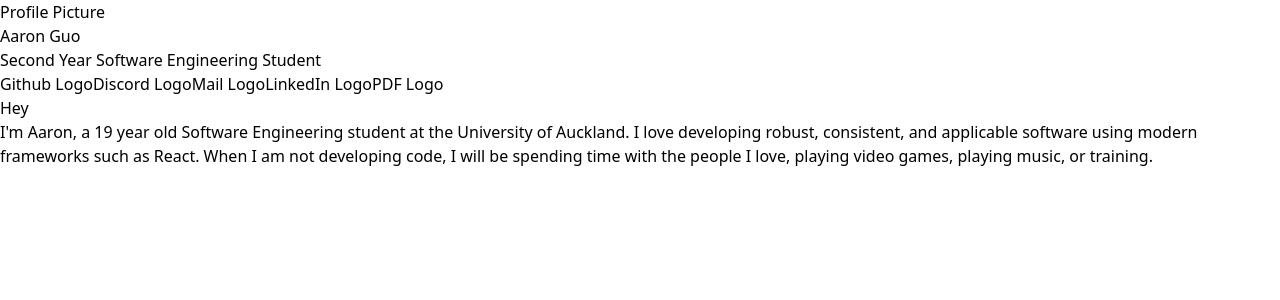
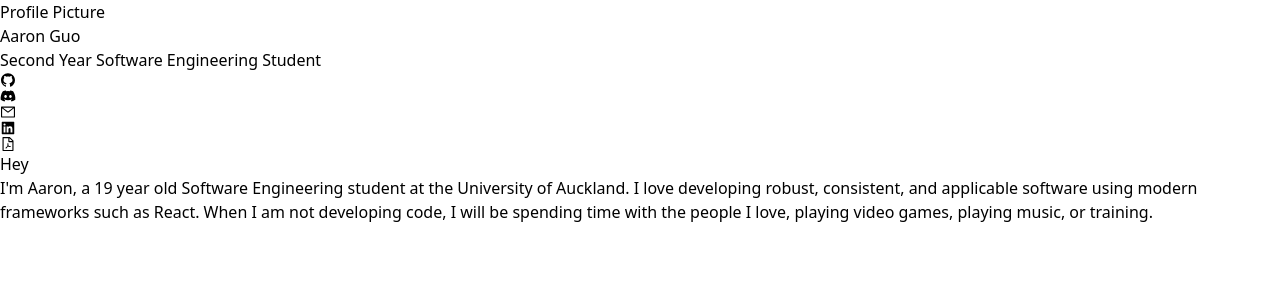
Before and after one commit to PolarWolf314/online-portfolio, a Next.js app: page / in a window 1280 px wide. Shown: the top 300 px of the page. Built offline with nearby package versions, Linux system fonts and the light colour scheme.

Commit message:
feat - added icons for profile card logo
The profile card logo component now has icons instead of the placement text.

```diff
--- a/components/about-me/profile-card-logo-component.tsx
+++ b/components/about-me/profile-card-logo-component.tsx
@@ -1,11 +1,29 @@
+import {
+    AiOutlineGithub,
+    AiFillLinkedin,
+    AiOutlineMail,
+    AiOutlineFilePdf,
+} from "react-icons/ai";
+import { FaDiscord } from "react-icons/fa";
+
 const ProfileCardLogoComponent = () => {
     return (
         <div>
-            <span>Github Logo</span>
-            <span>Discord Logo</span>
-            <span>Mail Logo</span>
-            <span>LinkedIn Logo</span>
-            <span>PDF Logo</span>
+            <span>
+                <AiOutlineGithub />
+            </span>
+            <span>
+                <FaDiscord />
+            </span>
+            <span>
+                <AiOutlineMail />
+            </span>
+            <span>
+                <AiFillLinkedin />
+            </span>
+            <span>
+                <AiOutlineFilePdf />
+            </span>
         </div>
     );
 };
```
